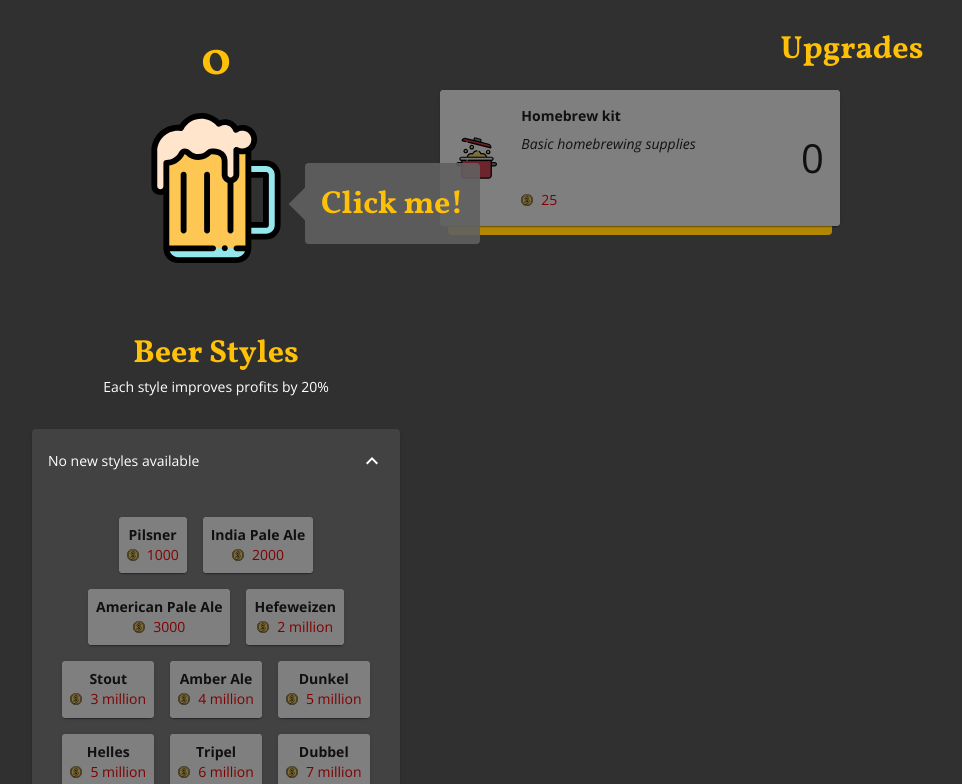
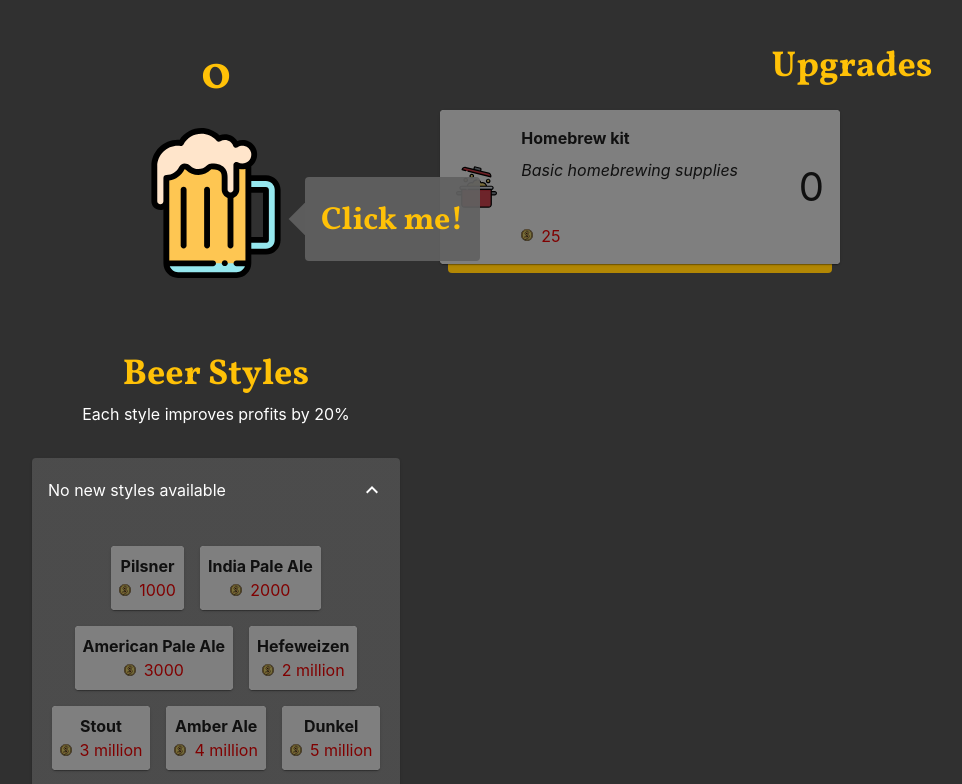
Before and after one commit to heikkikesa/beer-clicker, a React (Create React App) app: page / in a window 1280 px wide. Shown: the top 784 px of the page, without its empty margins (0-962 px from the left). Built offline with nearby package versions, Linux system fonts and the light colour scheme.

Commit message:
Updated Material UI to v5

```diff
--- a/src/App.tsx
+++ b/src/App.tsx
@@ -1,11 +1,13 @@
-import { createStyles, makeStyles, Theme } from "@material-ui/core/styles";
+import { Theme } from "@mui/material/styles";
+import createStyles from '@mui/styles/createStyles';
+import makeStyles from '@mui/styles/makeStyles';
 import Main from "./components/Main";
 
 const useStyles = makeStyles((theme: Theme) =>
   createStyles({
     root: {
       height: "100vh",
-      padding: `0 ${theme.spacing(2)}px`,
+      padding: `0 ${theme.spacing(2)}`,
     },
   })
 );
--- a/src/components/Assets.tsx
+++ b/src/components/Assets.tsx
@@ -1,6 +1,8 @@
-import { createStyles, makeStyles, Theme } from "@material-ui/core/styles";
-import Grid from "@material-ui/core/Grid";
-import Paper from "@material-ui/core/Paper";
+import { Theme } from "@mui/material/styles";
+import createStyles from "@mui/styles/createStyles";
+import makeStyles from "@mui/styles/makeStyles";
+import Grid from "@mui/material/Grid";
+import Paper from "@mui/material/Paper";
 import classNames from "classnames";
 import {
   Asset,
@@ -28,7 +30,7 @@ const useStyles = makeStyles((theme: Theme) =>
     },
     title: {
       fontFamily: "Vollkorn,serif",
-      fontSize: "2rem",
+      fontSize: "2.25rem",
       color: theme.palette.primary.main,
     },
     description: {},
@@ -92,7 +94,7 @@ const useStyles = makeStyles((theme: Theme) =>
     },
     assetStats: {
       [theme.breakpoints.up("md")]: {
-        height: "1.25rem",
+        height: "1.5rem",
       },
       color: theme.palette.grey[600],
     },
@@ -108,6 +110,9 @@ const useStyles = makeStyles((theme: Theme) =>
       height: 20,
       paddingRight: theme.spacing(1),
     },
+    price: {
+      marginTop: 2,
+    },
     amountWrapper: {
       display: "flex",
       alignItems: "center",
@@ -119,7 +124,7 @@ const useStyles = makeStyles((theme: Theme) =>
     },
     upgradeList: {
       backgroundColor: theme.palette.primary.main,
-      marginTop: -theme.spacing(1),
+      marginTop: theme.spacing(-1),
       borderRadius: theme.shape.borderRadius,
       color: theme.palette.common.black,
       paddingTop: theme.spacing(2),
@@ -307,7 +312,9 @@ const AssetsComponent = ({
                         })}
                       >
                         <img src={coinImage} className={classes.coin} />
-                        {formatLongNumber(asset.price)}
+                        <div className={classes.price}>
+                          {formatLongNumber(asset.price)}
+                        </div>
                       </div>
                     </Grid>
                     <Grid item xs={3} md={2} className={classes.amountWrapper}>
@@ -345,7 +352,9 @@ const AssetsComponent = ({
                             })}
                           >
                             <img src={coinImage} className={classes.coin} />
-                            {formatLongNumber(upgrade.price)}
+                            <div className={classes.price}>
+                              {formatLongNumber(upgrade.price)}
+                            </div>
                           </div>
                           {upgrade.price > beerCount && (
                             <div className={classes.disabledOverlay}></div>
--- a/src/components/GeneralUpgrades.tsx
+++ b/src/components/GeneralUpgrades.tsx
@@ -1,4 +1,6 @@
-import { createStyles, makeStyles, Theme } from "@material-ui/core/styles";
+import { Theme } from "@mui/material/styles";
+import createStyles from "@mui/styles/createStyles";
+import makeStyles from "@mui/styles/makeStyles";
 import classNames from "classnames";
 import { formatLongNumber } from "../helpers/functions";
 import {
@@ -7,12 +9,12 @@ import {
   GeneralUpgradeData,
 } from "../items/generalUpgrades";
 import coinImage from "../images/money.svg";
-import Accordion from "@material-ui/core/Accordion";
-import AccordionSummary from "@material-ui/core/AccordionSummary";
-import ExpandMoreIcon from "@material-ui/icons/ExpandMore";
-import { AccordionDetails } from "@material-ui/core";
+import Accordion from "@mui/material/Accordion";
+import AccordionSummary from "@mui/material/AccordionSummary";
+import ExpandMoreIcon from "@mui/icons-material/ExpandMore";
+import { AccordionDetails } from "@mui/material";
 import { useEffect, useState } from "react";
-import { useTheme } from "@material-ui/styles";
+import { useTheme } from "@mui/styles";
 
 const useStyles = makeStyles((theme: Theme) =>
   createStyles({
@@ -26,7 +28,7 @@ const useStyles = makeStyles((theme: Theme) =>
     },
     title: {
       fontFamily: "Vollkorn,serif",
-      fontSize: "2rem",
+      fontSize: "2.25rem",
       color: theme.palette.primary.main,
     },
     description: {},
--- a/src/components/Main.tsx
+++ b/src/components/Main.tsx
@@ -1,6 +1,8 @@
 import { useCallback, useEffect, useState } from "react";
-import { createStyles, makeStyles, Theme } from "@material-ui/core/styles";
-import Grid from "@material-ui/core/Grid";
+import { Theme } from "@mui/material/styles";
+import createStyles from '@mui/styles/createStyles';
+import makeStyles from '@mui/styles/makeStyles';
+import Grid from "@mui/material/Grid";
 
 import { allUpgrades, Upgrade, Upgrades } from "../items/upgrades";
 import ClickerComponent from "./Clicker";
--- a/src/index.tsx
+++ b/src/index.tsx
@@ -1,20 +1,24 @@
 import React from "react";
 import ReactDOM from "react-dom";
+import { createTheme, StyledEngineProvider } from "@mui/material/styles";
+import CssBaseline from "@mui/material/CssBaseline";
+import ThemeProvider from "@mui/material/styles/ThemeProvider";
 import "./index.css";
 import App from "./App";
 import reportWebVitals from "./reportWebVitals";
-import CssBaseline from "@material-ui/core/CssBaseline";
-import createTheme from "@material-ui/core/styles/createTheme";
-import ThemeProvider from "@material-ui/styles/ThemeProvider";
 
 const theme = createTheme({
   palette: {
-    type: "dark",
+    mode: "dark",
     primary: {
       main: "#ffc107",
     },
     secondary: {
       main: "#64b5f6",
+    },
+    background: {
+      default: "#303030",
+      paper: "#424242",
     },
   },
   typography: {
@@ -24,11 +28,13 @@ const theme = createTheme({
 
 ReactDOM.render(
   <React.StrictMode>
-    <ThemeProvider theme={theme}>
-      <CssBaseline>
-        <App />
-      </CssBaseline>
-    </ThemeProvider>
+    <StyledEngineProvider injectFirst>
+      <ThemeProvider theme={theme}>
+        <CssBaseline>
+          <App />
+        </CssBaseline>
+      </ThemeProvider>
+    </StyledEngineProvider>
   </React.StrictMode>,
   document.getElementById("root")
 );
```
Also changed, not shown: package.json (+5 -3 lines), src/components/Clicker.tsx (+5 -8 lines), 1 other file (tests, documents, lock files or other folders).
